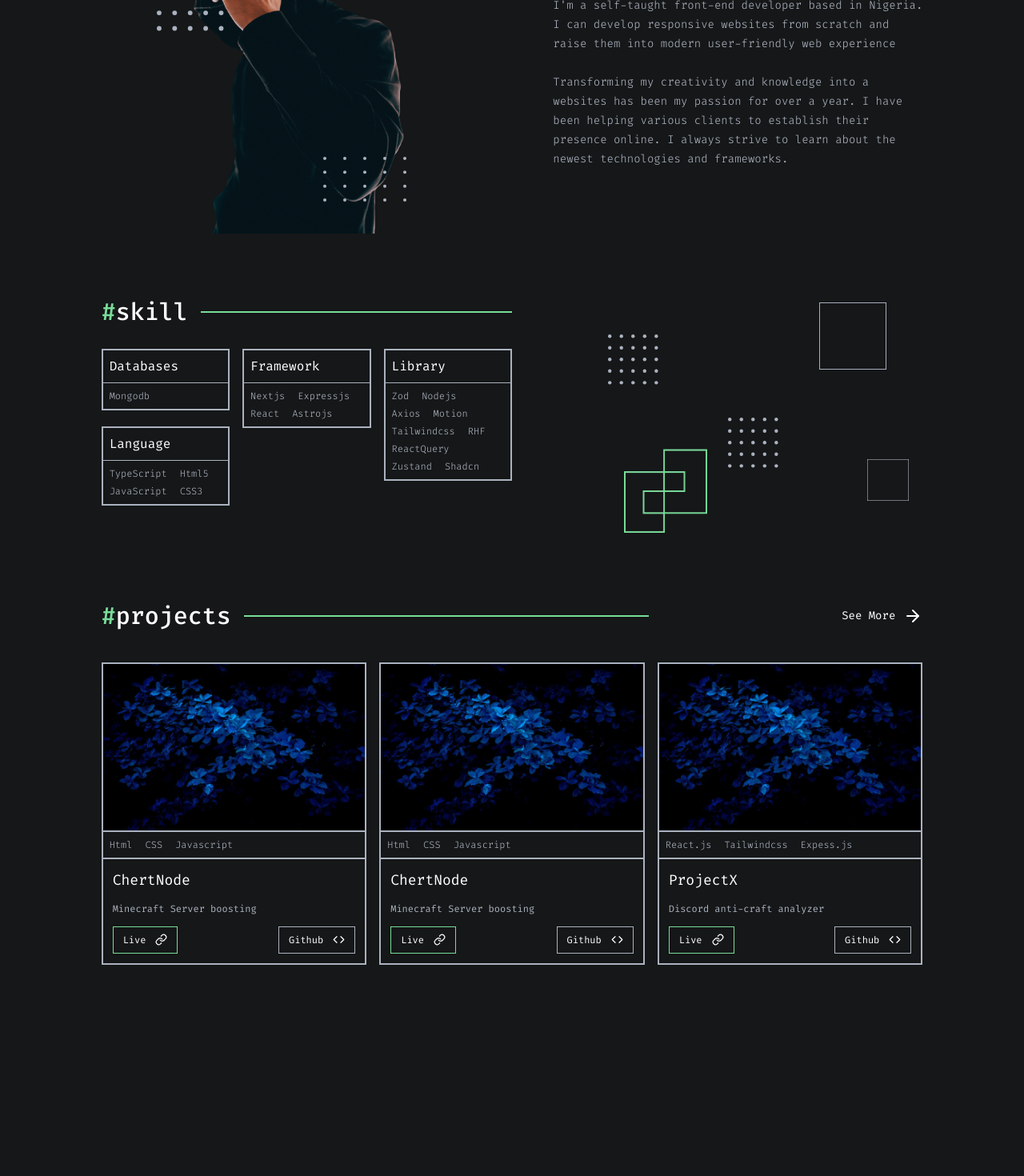
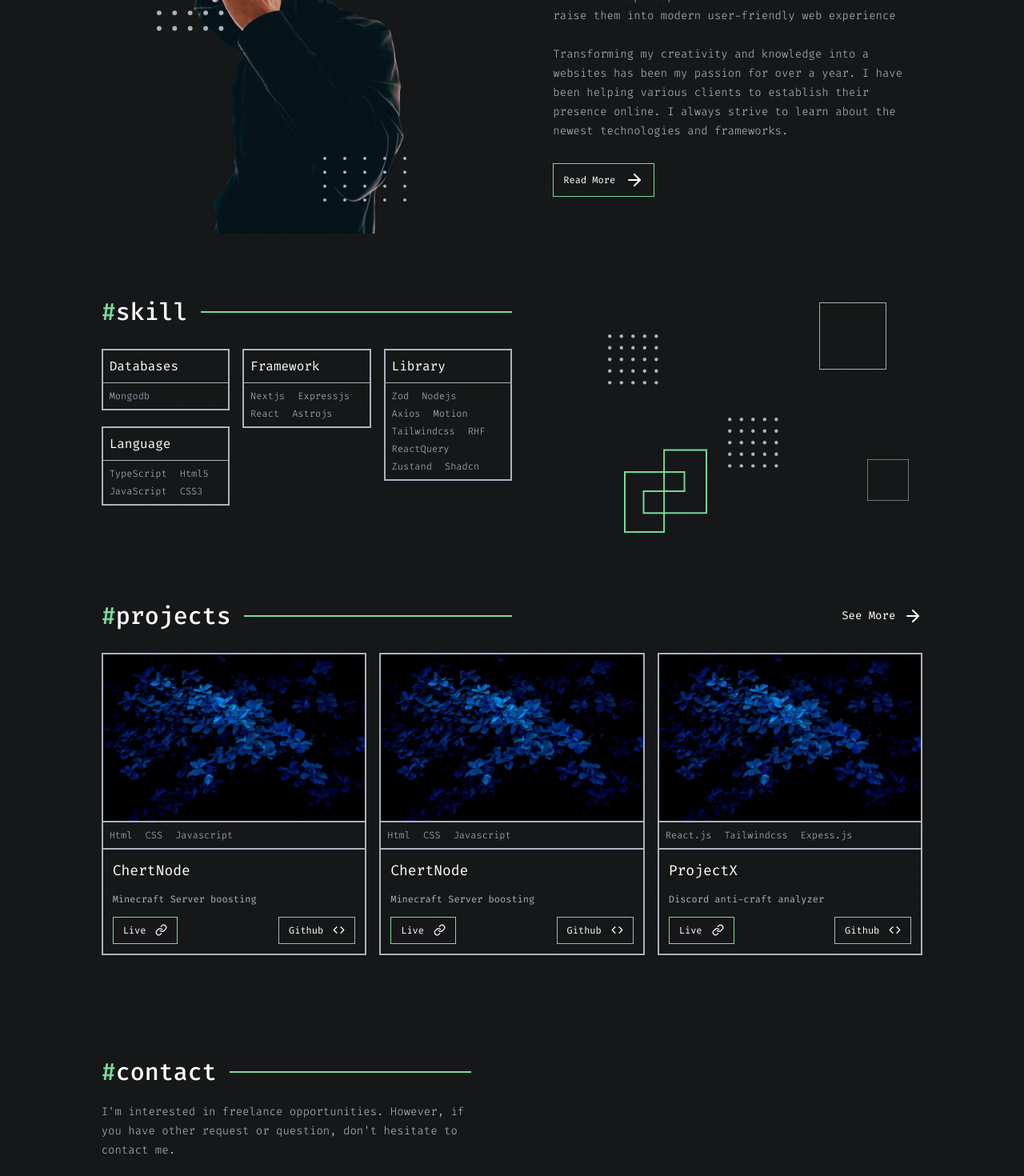
Before and after one commit to DivineDomokuma10/portfolio, a Next.js app: page / in a window 1280 px wide. Shown: the part 781-2251 px from the top of the page at 80% size. Before the commit the page ends 2027 px from the top, so only its background shows below. Built offline with nearby package versions, Linux system fonts and the light colour scheme.

Commit message:
feat: added updates to skills and project section

```diff
--- a/app/globals.css
+++ b/app/globals.css
@@ -17,11 +17,17 @@
 }
 
 @layer utilities {
+  .grid-pattern {
+    position: relative;
+  }
+
   .grid-pattern::before {
     content: "";
     position: absolute;
     inset: 0;
-    --color: rgba(114, 114, 114, 0.02);
+
+    --color: rgba(120, 221, 154, 0.01);
+
     background-image: linear-gradient(
         0deg,
         transparent 24%,
@@ -46,8 +52,39 @@
         transparent 77%,
         transparent
       );
-    background-size: 70px 70px;
+
+    /* Mobile-first */
+    background-size: 32px 32px;
+    background-repeat: repeat;
     pointer-events: none;
+  }
+
+  /* sm */
+  @media (min-width: 640px) {
+    .grid-pattern::before {
+      background-size: 48px 48px;
+    }
+  }
+
+  /* md */
+  @media (min-width: 768px) {
+    .grid-pattern::before {
+      background-size: 60px 60px;
+    }
+  }
+
+  /* lg */
+  @media (min-width: 1024px) {
+    .grid-pattern::before {
+      background-size: 70px 70px;
+    }
+  }
+
+  /* xl */
+  @media (min-width: 1280px) {
+    .grid-pattern::before {
+      background-size: 80px 80px;
+    }
   }
 }
 
--- a/app/layout.tsx
+++ b/app/layout.tsx
@@ -15,7 +15,7 @@ export default function RootLayout({
 }>) {
   return (
     <html lang="en">
-      <body className="bg-background max-w-screen min-h-dvh antialiased">
+      <body className="bg-background grid-pattern max-w-screen min-h-dvh antialiased">
         <Wrapper>{children}</Wrapper>
       </body>
     </html>
--- a/app/page.tsx
+++ b/app/page.tsx
@@ -1,4 +1,5 @@
 import AboutSection from "@/components/sections/about";
+import Contact from "@/components/sections/contact";
 import HeroSection from "@/components/sections/hero";
 import Project from "@/components/sections/project";
 import SkillSection from "@/components/sections/skills";
@@ -10,6 +11,7 @@ export default function Home() {
       <AboutSection />
       <SkillSection />
       <Project />
+      <Contact />
     </main>
   );
 }
--- a/components/card.tsx
+++ b/components/card.tsx
@@ -64,7 +64,7 @@ export const CardImage = ({ className }: Props) => {
           quality={100}
           alt="card-img"
           src={img}
-          className="w-full h-full top-0 absolute object-fill transition-all duration-200 hover:scale-110"
+          className="w-full h-full top-0 absolute object-fill transition-all duration-200 hover:-rotate-45 hover:scale-200"
         />
       ) : (
         <>img url: {img}</>
--- a/components/sections/about.tsx
+++ b/components/sections/about.tsx
@@ -1,9 +1,11 @@
 import Image from "next/image";
 import { SectionHeader } from "../shared/utils";
+import Link from "next/link";
+import { ArrowRight } from "lucide-react";
 
 const AboutSection = () => {
   return (
-    <section className="w-full flex flex-col space-y-10 justify-center p-5 md:items-center md:justify-between md:flex-row-reverse">
+    <section className="w-full flex flex-col grid-pattern space-y-10 justify-center p-5 md:items-center md:justify-between md:flex-row-reverse">
       <section className="w-full flex flex-col space-y-7 md:w-[45%]">
         <SectionHeader title="about-me" />
 
@@ -23,6 +25,15 @@ const AboutSection = () => {
             newest technologies and frameworks.
           </span>
         </p>
+
+        <Link
+          target="_blank"
+          href="/about-me"
+          className="w-fit py-2 px-3 flex items-center space-x-3 border text-xs border-primary text-white"
+        >
+          <p>Read More</p>
+          <ArrowRight />
+        </Link>
       </section>
 
       <section className="w-full h-fit flex items-center justify-center md:w-[45%]">
--- /dev/null
+++ b/components/sections/contact.tsx
@@ -0,0 +1,18 @@
+import { SectionHeader } from "../shared/utils";
+
+const Contact = () => {
+  return (
+    <section className="w-full flex flex-col space-y-7 justify-center p-5">
+      <section className="w-full flex flex-col space-y-5 md:w-[45%]">
+        <SectionHeader title="contact" />
+
+        <p className="text-secondary text-sm leading-6 font-light flex flex-col space-y-6">
+          I&apos;m interested in freelance opportunities. However, if you have
+          other request or question, don&apos;t hesitate to contact me.
+        </p>
+      </section>
+    </section>
+  );
+};
+
+export default Contact;
--- a/components/sections/project.tsx
+++ b/components/sections/project.tsx
@@ -3,19 +3,23 @@ import { ArrowRight } from "lucide-react";
 import { projects } from "@/lib/constant";
 import { MasonryGrid, SectionHeader } from "../shared/utils";
 import { Card, CardButton, CardImage, CardTools } from "../card";
+import Link from "next/link";
 
 const Project = () => {
   return (
-    <section className="w-full flex flex-col space-y-10 justify-center p-5 ">
-      <div className="w-full flex items-center justify-between space-x-5">
-        <div className="md:w-8/12">
+    <section className="w-full flex flex-col space-y-7 justify-center p-5">
+      <div className="w-full flex items-center justify-between sm:space-x-5">
+        <div className="w-full md:w-1/2">
           <SectionHeader title="projects" />
         </div>
 
-        <p className=" text-sm text-white flex items-center space-x-2.5">
-          <span>See More</span>
+        <Link
+          href="/works"
+          className="hidden text-sm text-white items-center space-x-2.5 sm:flex hover:text-primary"
+        >
+          <span className="">See More</span>
           <ArrowRight />
-        </p>
+        </Link>
       </div>
 
       <MasonryGrid className="columns-1 md:columns-3">
@@ -46,6 +50,14 @@ const Project = () => {
           </Card>
         ))}
       </MasonryGrid>
+
+      <Link
+        href="/works"
+        className="w-fit py-2 px-3 flex items-center space-x-3 border text-xs border-primary text-white md:hidden"
+      >
+        <p>Read More</p>
+        <ArrowRight />
+      </Link>
     </section>
   );
 };
--- a/components/sections/skills.tsx
+++ b/components/sections/skills.tsx
@@ -34,7 +34,7 @@ const SkillSection = () => {
         </MasonryGrid>
       </section>
 
-      <section className="w-full flex items-center justify-center md:w-[40%]">
+      <section className="hidden w-full sm:flex items-center justify-center md:w-[40%]">
         <SkillIllustrator />
       </section>
     </section>
```
